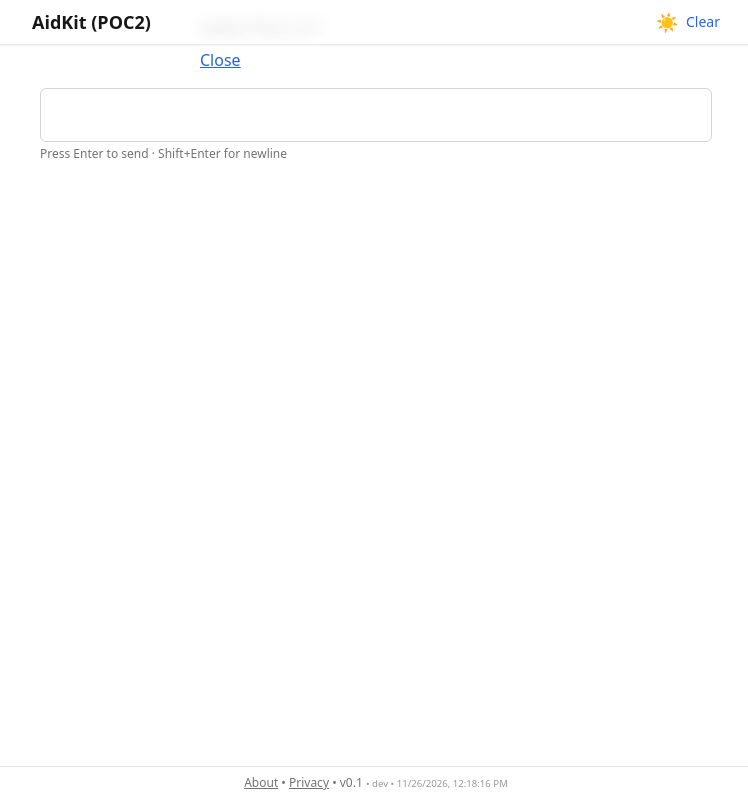
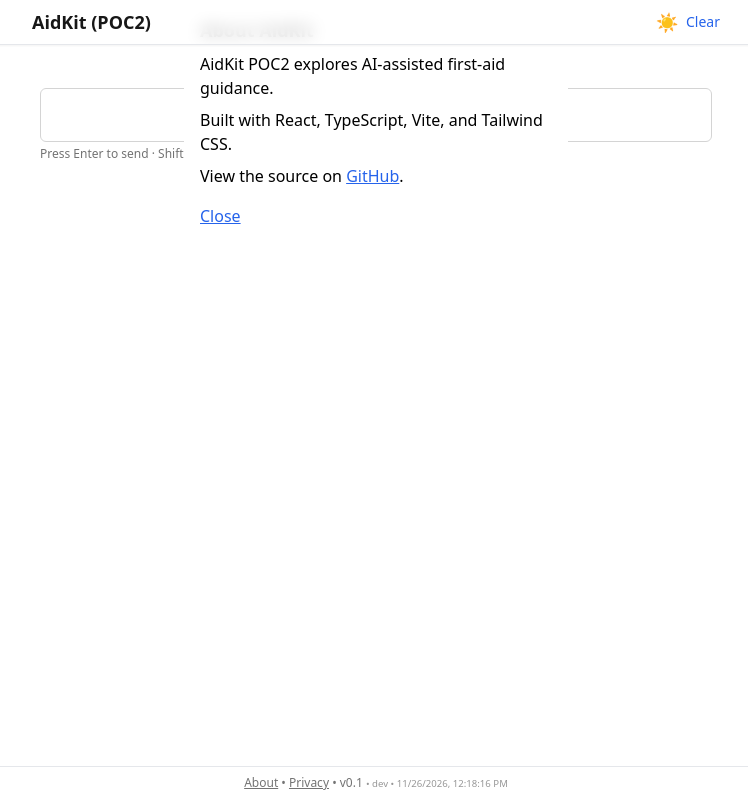
Before and after one commit to peterthelander/poc2, a React (Vite) app: page / in a window 1280 px wide. Both pictures are taken after a click on the button "About". Shown: the whole page, without its empty margins (264-1012 px from the left). Built offline with nearby package versions, Linux system fonts and the light colour scheme.

Commit message:
feat: add about and privacy modals

```diff
--- a/src/App.tsx
+++ b/src/App.tsx
@@ -4,6 +4,8 @@
 import { getTheme, toggleTheme } from './lib/theme'
 import { COMMIT_SHA, BUILD_TIME } from './lib/version'
 import DebugOverlay from './components/DebugOverlay'
+import AboutModal from './components/AboutModal'
+import PrivacyModal from './components/PrivacyModal'
 
 export default function App() {
   const chatRef = useRef<ChatHandle>(null)
@@ -45,18 +47,8 @@
         <button onClick={() => setPrivacyOpen(true)} className="underline">Privacy</button> • v0.1{' '}
         <small className="opacity-75">• {COMMIT_SHA} • {new Date(BUILD_TIME).toLocaleString()}</small>
       </footer>
-      <dialog open={aboutOpen} onClose={() => setAboutOpen(false)} className="p-4 rounded-md max-w-sm w-full">
-        <p className="mb-2">AidKit POC2 v0.1</p>
-        <form method="dialog">
-          <button className="underline text-blue-600">Close</button>
-        </form>
-      </dialog>
-      <dialog open={privacyOpen} onClose={() => setPrivacyOpen(false)} className="p-4 rounded-md max-w-sm w-full">
-        <p className="mb-2">POC2: no data leaves your browser.</p>
-        <form method="dialog">
-          <button className="underline text-blue-600">Close</button>
-        </form>
-      </dialog>
+      <AboutModal open={aboutOpen} onClose={() => setAboutOpen(false)} />
+      <PrivacyModal open={privacyOpen} onClose={() => setPrivacyOpen(false)} />
       <DebugOverlay />
     </div>
   )
--- /dev/null
+++ b/src/components/AboutModal.tsx
@@ -0,0 +1,31 @@
+import React from 'react'
+
+interface Props {
+  open: boolean
+  onClose: () => void
+}
+
+export default function AboutModal({ open, onClose }: Props) {
+  return (
+    <dialog open={open} onClose={onClose} className="p-4 rounded-md max-w-sm w-full">
+      <h2 className="text-lg font-semibold mb-2">About AidKit</h2>
+      <p className="mb-2">AidKit POC2 explores AI-assisted first-aid guidance.</p>
+      <p className="mb-2">Built with React, TypeScript, Vite, and Tailwind CSS.</p>
+      <p className="mb-4">
+        View the source on{' '}
+        <a
+          href="https://github.com/aidkit/poc2"
+          target="_blank"
+          rel="noopener noreferrer"
+          className="underline text-blue-600"
+        >
+          GitHub
+        </a>
+        .
+      </p>
+      <form method="dialog">
+        <button className="underline text-blue-600">Close</button>
+      </form>
+    </dialog>
+  )
+}
--- a/src/components/MessageInput.tsx
+++ b/src/components/MessageInput.tsx
@@ -79,6 +79,7 @@
           </button>
         )}
       </div>
+      <p className="mt-2 text-center text-xs text-neutral-500 dark:text-neutral-400">Not medical advice. In an emergency, call local services.</p>
     </form>
   )
 }
--- /dev/null
+++ b/src/components/PrivacyModal.tsx
@@ -0,0 +1,22 @@
+import React from 'react'
+
+interface Props {
+  open: boolean
+  onClose: () => void
+}
+
+export default function PrivacyModal({ open, onClose }: Props) {
+  return (
+    <dialog open={open} onClose={onClose} className="p-4 rounded-md max-w-sm w-full">
+      <h2 className="text-lg font-semibold mb-2">Privacy</h2>
+      <p className="mb-2">This is a proof of concept.</p>
+      <p className="mb-2">No server-side storage; your data stays in your browser.</p>
+      <p className="mb-4">
+        API calls are proxied through <code>/api/chat</code>.
+      </p>
+      <form method="dialog">
+        <button className="underline text-blue-600">Close</button>
+      </form>
+    </dialog>
+  )
+}
```
